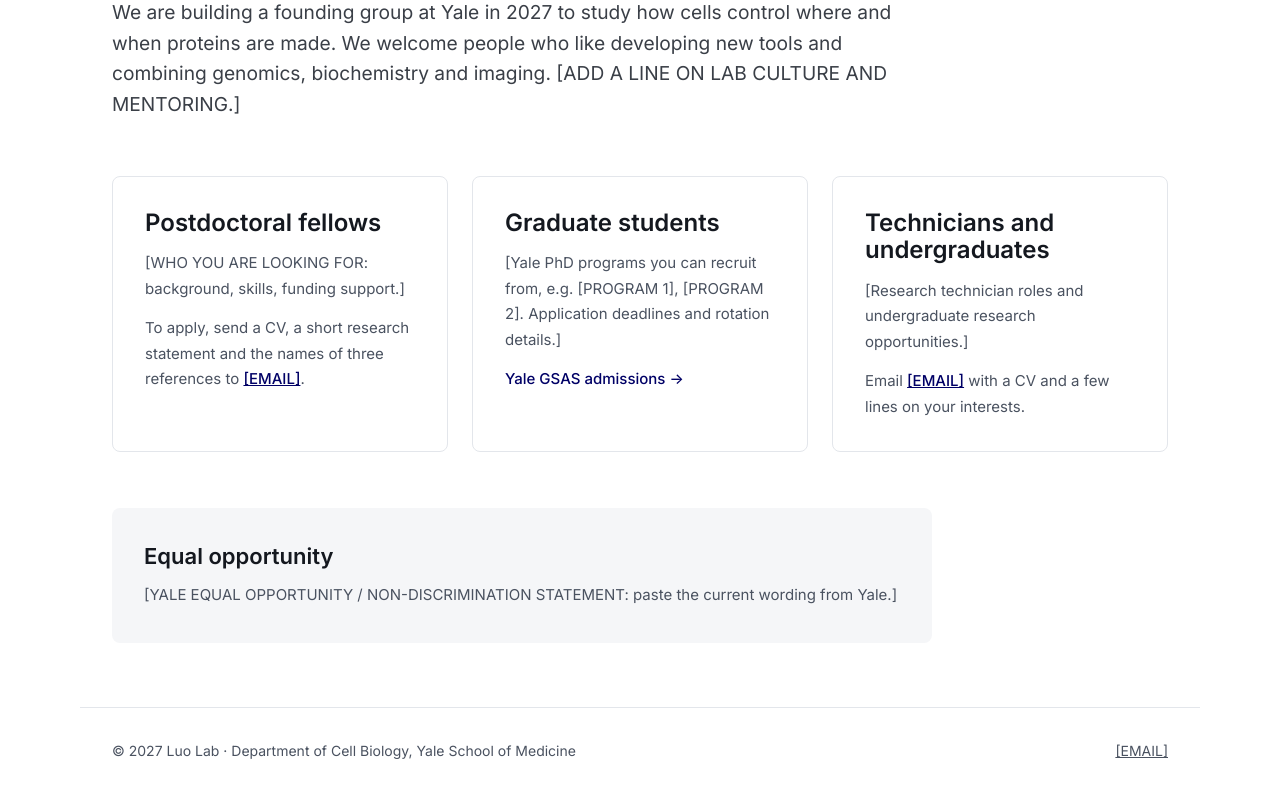
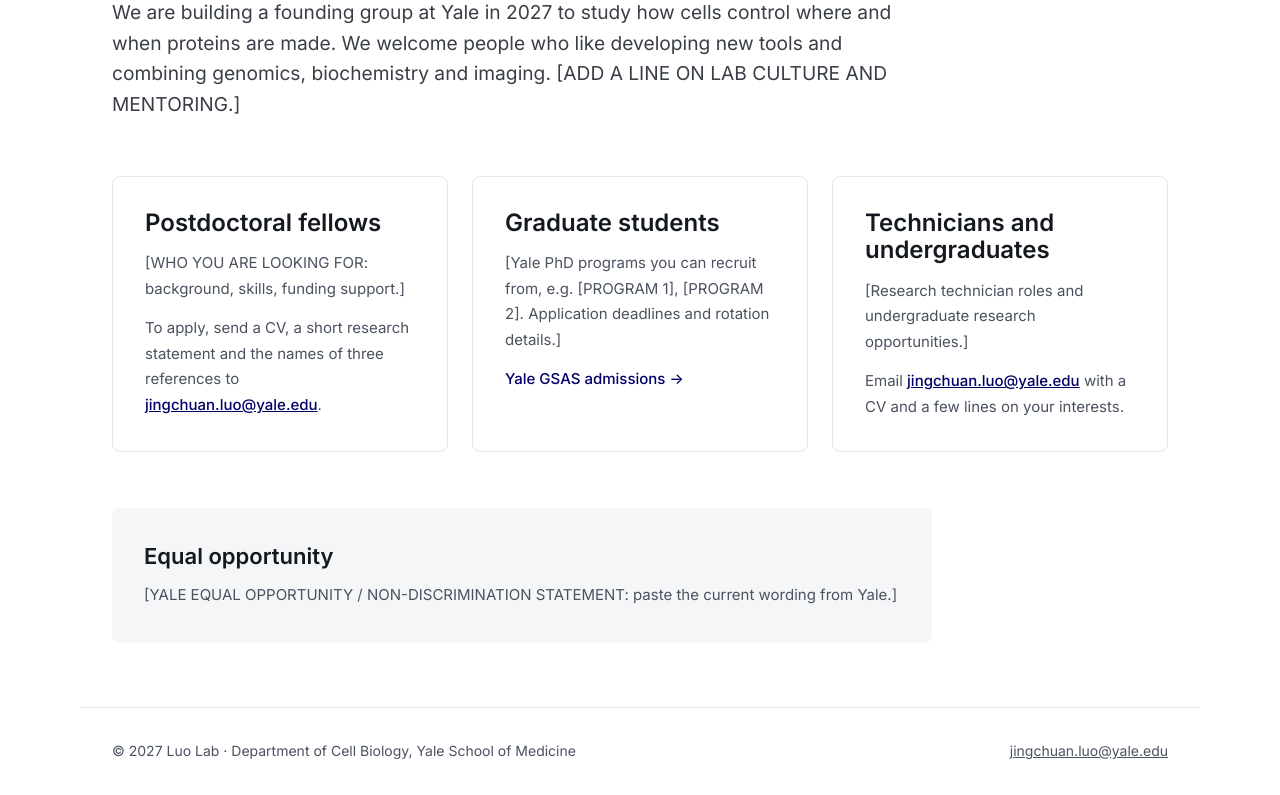
Before and after one commit to jingchuanluolab/jingchuanluolab.github.io, a plain HTML site: page join.html in a window 1280 px wide. Shown: the part 218-1013 px from the top of the page. Drawn offline with Linux system fonts and the light colour scheme.

Commit message:
Fill in the lab email address
Replaces all 22 [EMAIL] placeholders with jingchuan.luo@yale.edu across the
seven pages, and fixes the empty mailto: targets the design left behind on the
team, join and contact pages.

Co-Authored-By: Claude Opus 5 <noreply@anthropic.com>

```diff
--- a/join.html
+++ b/join.html
@@ -38,7 +38,7 @@
     <div class="join-card">
       <h2 class="join-card__title">Postdoctoral fellows</h2>
       <p class="small" style="margin:0;line-height:1.7">[WHO YOU ARE LOOKING FOR: background, skills, funding support.]</p>
-      <p class="small" style="margin:0;line-height:1.7">To apply, send a CV, a short research statement and the names of three references to <a href="mailto:[EMAIL]" style="font-weight:500">[EMAIL]</a>.</p>
+      <p class="small" style="margin:0;line-height:1.7">To apply, send a CV, a short research statement and the names of three references to <a href="mailto:jingchuan.luo@yale.edu" style="font-weight:500">jingchuan.luo@yale.edu</a>.</p>
     </div>
     <div class="join-card">
       <h2 class="join-card__title">Graduate students</h2>
@@ -48,7 +48,7 @@
     <div class="join-card">
       <h2 class="join-card__title">Technicians and undergraduates</h2>
       <p class="small" style="margin:0;line-height:1.7">[Research technician roles and undergraduate research opportunities.]</p>
-      <p class="small" style="margin:0;line-height:1.7">Email <a href="mailto:[EMAIL]" style="font-weight:500">[EMAIL]</a> with a CV and a few lines on your interests.</p>
+      <p class="small" style="margin:0;line-height:1.7">Email <a href="mailto:jingchuan.luo@yale.edu" style="font-weight:500">jingchuan.luo@yale.edu</a> with a CV and a few lines on your interests.</p>
     </div>
   </section>
 
@@ -61,7 +61,7 @@
 
 <footer class="wrap site-footer">
   <div>&copy; 2027 Luo Lab &middot; Department of Cell Biology, Yale School of Medicine</div>
-  <div><a href="mailto:[EMAIL]">[EMAIL]</a></div>
+  <div><a href="mailto:jingchuan.luo@yale.edu">jingchuan.luo@yale.edu</a></div>
 </footer>
 
 </body>
```
Also changed, not shown: contact.html (+2 -2 lines), index.html (+1 -1 lines), news.html (+1 -1 lines), publications.html (+1 -1 lines), research.html (+1 -1 lines), team.html (+2 -2 lines), 1 other file.
